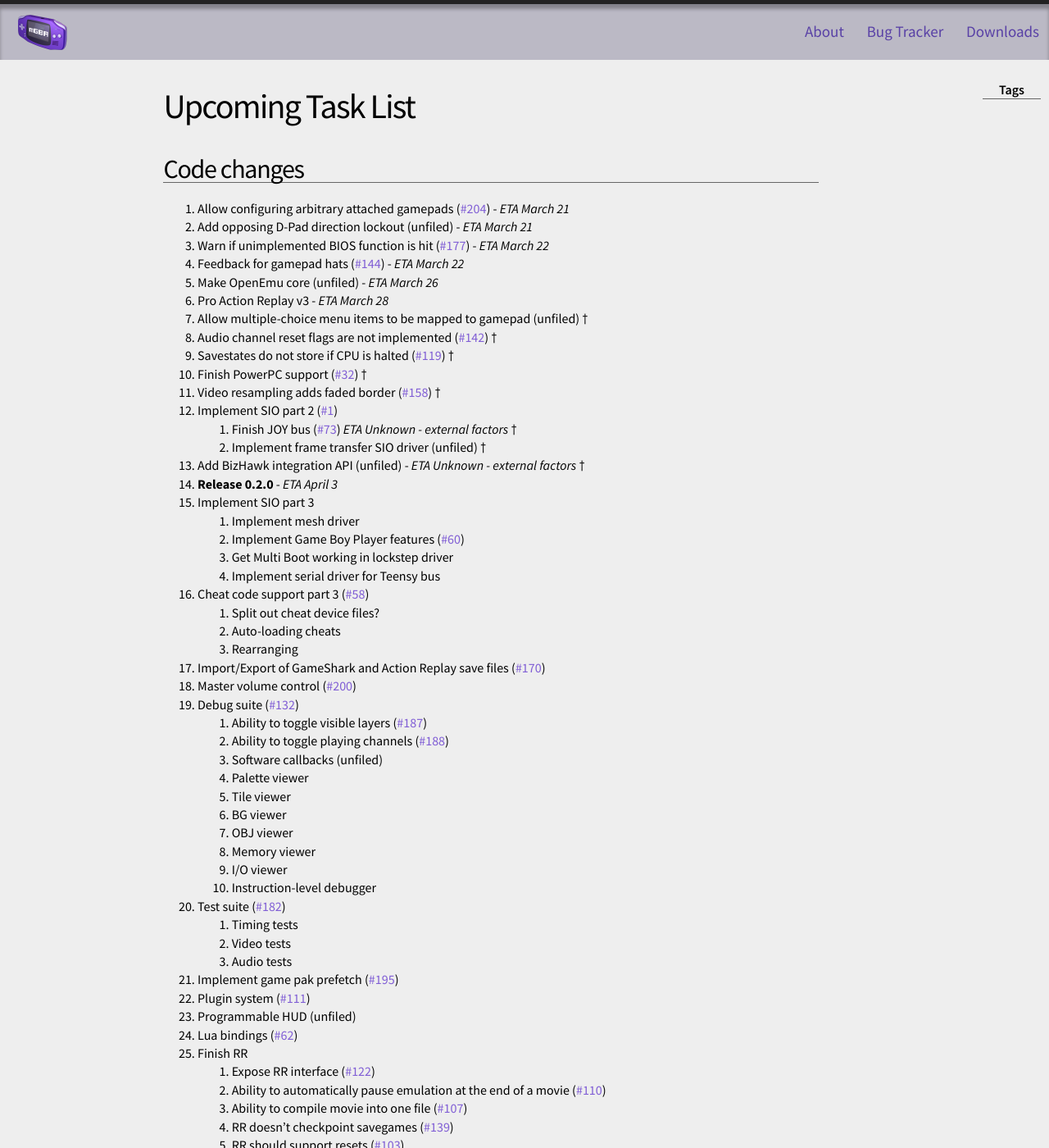
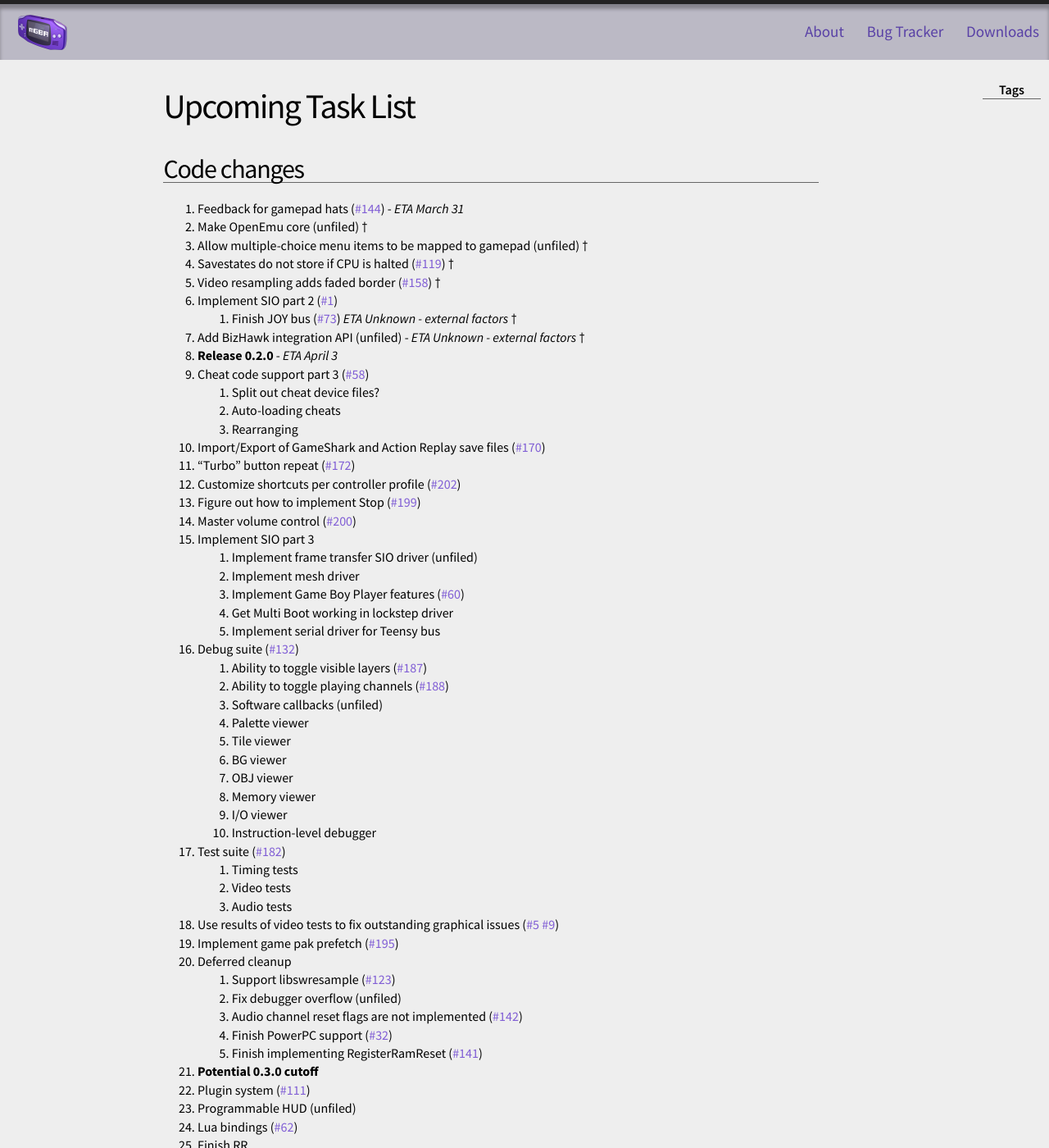
Before and after one commit to mgba-emu/www, a Jekyll site: the page built from tasks.markdown, in a window 1280 px wide and 1400 px high. Shown: the whole window at 82% size. Built offline with Jekyll 4.4.1, drawn with Linux system fonts in a browser that asks for light colours; some of the changed text lies outside the part shown.

Commit message:
Update tasks

```diff
--- a/tasks.markdown
+++ b/tasks.markdown
@@ -6,33 +6,30 @@ permalink: tasks.html
 Code changes
 ------------
 
-1. Allow configuring arbitrary attached gamepads ({% bug 204 %}) - *ETA March 21*
-1. Add opposing D-Pad direction lockout (unfiled) - *ETA March 21*
-1. Warn if unimplemented BIOS function is hit ({% bug 177 %}) - *ETA March 22*
-1. Feedback for gamepad hats ({% bug 144 %}) - *ETA March 22*
-1. Make OpenEmu core (unfiled) - *ETA March 26*
-1. Pro Action Replay v3 - *ETA March 28*
+1. Feedback for gamepad hats ({% bug 144 %}) - *ETA March 31*
+1. Make OpenEmu core (unfiled) &dagger;
 1. Allow multiple-choice menu items to be mapped to gamepad (unfiled) &dagger;
-1. Audio channel reset flags are not implemented ({% bug 142 %}) &dagger;
 1. Savestates do not store if CPU is halted ({% bug 119 %}) &dagger;
-1. Finish PowerPC support ({% bug 32 %}) &dagger;
 1. Video resampling adds faded border ({% bug 158 %}) &dagger;
 1. Implement SIO part 2 ({% bug 1 %})
     1. Finish JOY bus ({% bug 73 %}) *ETA Unknown - external factors* &dagger;
-    1. Implement frame transfer SIO driver (unfiled) &dagger;
 1. Add BizHawk integration API (unfiled) - *ETA Unknown - external factors* &dagger;
 1. **Release 0.2.0** - *ETA April 3*
-1. Implement SIO part 3
-    1. Implement mesh driver
-    1. Implement Game Boy Player features ({% bug 60 %})
-    1. Get Multi Boot working in lockstep driver
-    1. Implement serial driver for Teensy bus
 1. Cheat code support part 3 ({% bug 58 %})
     1. Split out cheat device files?
     1. Auto-loading cheats
     1. Rearranging
 1. Import/Export of GameShark and Action Replay save files ({% bug 170 %})
+1. "Turbo" button repeat ({% bug 172 %})
+1. Customize shortcuts per controller profile ({% bug 202 %})
+1. Figure out how to implement Stop ({% bug 199 %})
 1. Master volume control ({% bug 200 %})
+1. Implement SIO part 3
+    1. Implement frame transfer SIO driver (unfiled)
+    1. Implement mesh driver
+    1. Implement Game Boy Player features ({% bug 60 %})
+    1. Get Multi Boot working in lockstep driver
+    1. Implement serial driver for Teensy bus
 1. Debug suite ({% bug 132 %})
     1. Ability to toggle visible layers ({% bug 187 %})
     1. Ability to toggle playing channels ({% bug 188 %})
@@ -48,7 +45,15 @@ Code changes
     1. Timing tests
     1. Video tests
     1. Audio tests
+1. Use results of video tests to fix outstanding graphical issues ({% bug 5 %} {% bug 9 %})
 1. Implement game pak prefetch ({% bug 195 %})
+1. Deferred cleanup
+    1. Support libswresample ({% bug 123 %})
+    1. Fix debugger overflow (unfiled)
+    1. Audio channel reset flags are not implemented ({% bug 142 %})
+    1. Finish PowerPC support ({% bug 32 %})
+    1. Finish implementing RegisterRamReset ({% bug 141 %})
+1. **Potential 0.3.0 cutoff**
 1. Plugin system ({% bug 111 %})
 1. Programmable HUD (unfiled)
 1. Lua bindings ({% bug 62 %})
@@ -61,11 +66,14 @@ Code changes
     1. Hook up GPIO devices to RR subsystem ({% bug 164 %})
     1. Ability to prune dead branches in movies ({% bug 108 %})
 1. Video streaming ({% bug 104 %})
+1. Video filter support ({% bug 192 %})
 1. Hardware renderer ({% bug 137 %})
-1. Dynamic recompiler (unfiled)
-1. Deferred cleanup
-    1. Support libswresample ({% bug 123 %})
-    1. Fix debugger overflow (unfiled)
+1. Dynamic recompiler for ARM (unfiled)
+1. NSIS installer for Windows ({% bug 138 %})
+1. **Definite 0.3.0 cutoff**
+1. Library view ({% bug 186 %})
+1. Support i18n ({% bug 63 %})
+1. e-Reader support ({% bug 171 %})
 
 **&dagger;**: At risk of being delayed until next release.
 
```
